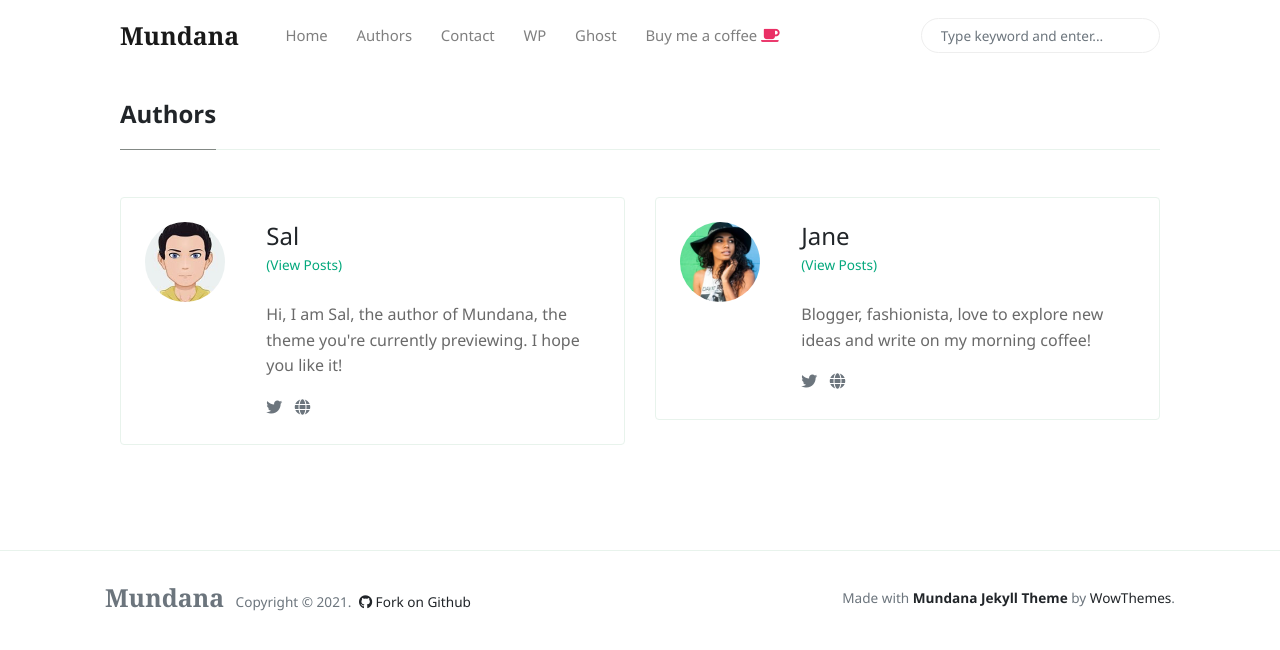
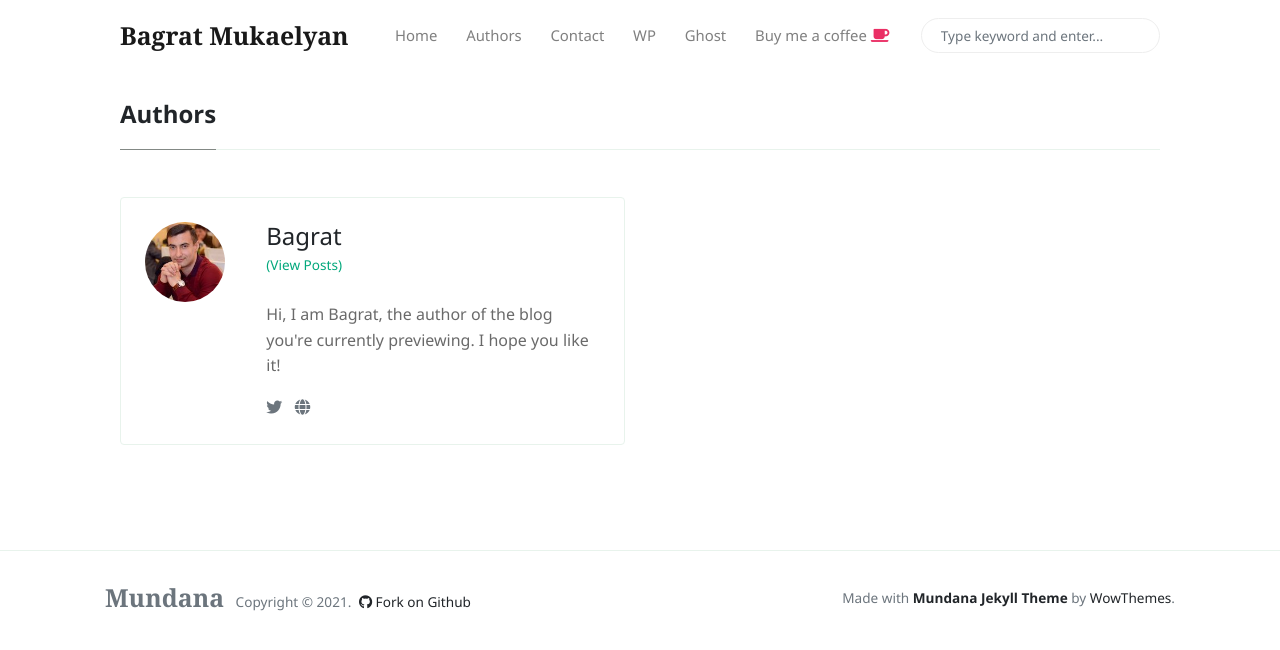
Before and after one commit to MBagrat/mbagrat.github.io, a Jekyll site: the page built from _pages/authors-list.html, in a window 1280 px wide. Shown: the top 650 px of the page. Built offline with Jekyll 4.4.1, drawn with Linux system fonts in a browser that asks for light colours; nearby versions of some CDN libraries.

Commit message:
update information and avatar path in _config.yml

```diff
--- a/_config.yml
+++ b/_config.yml
@@ -1,11 +1,11 @@
 # Site
-name: 'Mundana'
-description: 'Mundana is a free Jekyll theme for awesome people like you, Medium like.'
+name: 'Bagrat Mukaelyan'
+description: 'My personal blog on which I share my thoughts and notes'
 logo: 'assets/images/logo.png'
 favicon: 'assets/images/favicon.ico'
 baseurl: '/'
 disqus: 'demowebsite'
-email: 'wowthemesnet@gmail.com'
+email: 'bagrat.mukaelyan@gmail.com'
 mailchimp-list: 'https://wowthemes.us11.list-manage.com/subscribe/post?u=8aeb20a530e124561927d3bd8&amp;id=8c3d2d214b'
 
 include: ["_pages"]
@@ -20,20 +20,20 @@ plugins:
 
 authors:
     sal:
-      name:           Sal
-      site:           https://www.wowthemes.net
+      name:           Bagrat
+      site:           https://www.mbagrat.github.io
       avatar:         /assets/images/avatar1.jpg
-      bio:            "Hi, I am Sal, the author of Mundana, the theme you're currently previewing. I hope you like it!"
-      email:          wowthemesnet@gmail.com
-      twitter:        https://twitter.com/wowthemesnet
+      bio:            "Hi, I am Bagrat, the author of the blog you're currently previewing. I hope you like it!"
+      email:          bagrat.mukaelyan@gmail.com
+      twitter:        https://twitter.com/bagratmukaelyan
 
-    jane:
-      name:           Jane
-      site:           https://www.wowthemes.net
-      avatar:         /assets/images/avatar2.jpg
-      bio:            "Blogger, fashionista, love to explore new ideas and write on my morning coffee!"
-      email:          fakemail@gmail.com
-      twitter:        https://twitter.com/wowthemesnet
+#    jane:
+#      name:           Jane
+#      site:           https://www.wowthemes.net
+#      avatar:         /assets/images/avatar2.jpg
+#      bio:            "Blogger, fashionista, love to explore new ideas and write on my morning coffee!"
+#      email:          fakemail@gmail.com
+#      twitter:        https://twitter.com/wowthemesnet
 
 # Defaults
 defaults:
```
Also changed, not shown: assets/images/avatar1.jpg.
